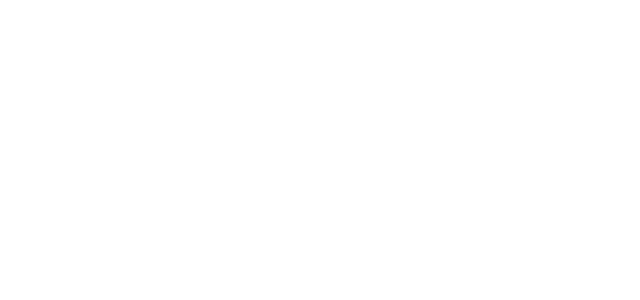
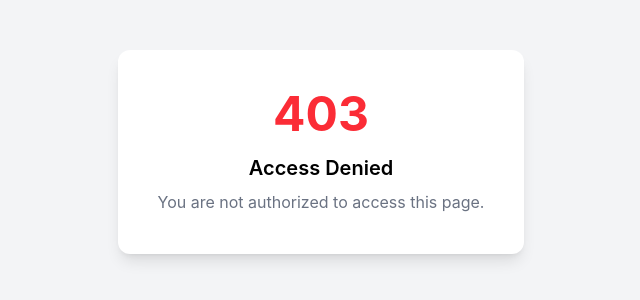
Before and after one commit to notashock/practice_fuel, a React app in the folder frontend/: page /unauthorized in a window 1280 px wide. Before the commit this address had no page. Shown: the part 248-548 px from the top of the page, without its empty margins (319-959 px from the left). Built offline with nearby package versions, Linux system fonts and the light colour scheme; sample sign-in values are in the browser's storage; the HTML template or start-up script is replaced by a standard one.

Commit message:
added protected route and modified app.jsx

```diff
--- a/frontend/src/App.jsx
+++ b/frontend/src/App.jsx
@@ -1,40 +1,78 @@
 import { BrowserRouter, Routes, Route } from "react-router-dom";
 
 import Login from "./pages/auth/Login";
+import Unauthorized from "./pages/Unauthorized";
 
 import AdminDashboard from "./pages/admin/AdminDashboard";
 import FleetDashboard from "./pages/fleet/FleetDashboard";
 import DriverDashboard from "./pages/driver/DriverDashboard";
 import MechanicDashboard from "./pages/mechanic/MechanicDashboard";
 
+import ProtectedRoute from "./routes/ProtectedRoute";
+
 function App() {
+
   return (
+
     <BrowserRouter>
+
       <Routes>
+
+        {/* PUBLIC */}
 
         <Route path="/" element={<Login />} />
 
         <Route
+          path="/unauthorized"
+          element={<Unauthorized />}
+        />
+
+        {/* ADMIN */}
+
+        <Route
           path="/admin/dashboard"
-          element={<AdminDashboard />}
+          element={
+            <ProtectedRoute allowedRoles={["ADMIN"]}>
+              <AdminDashboard />
+            </ProtectedRoute>
+          }
         />
+
+        {/* FLEET MANAGER */}
 
         <Route
           path="/fleet/dashboard"
-          element={<FleetDashboard />}
+          element={
+            <ProtectedRoute allowedRoles={["FLEET_MANAGER"]}>
+              <FleetDashboard />
+            </ProtectedRoute>
+          }
         />
+
+        {/* DRIVER */}
 
         <Route
           path="/driver/dashboard"
-          element={<DriverDashboard />}
+          element={
+            <ProtectedRoute allowedRoles={["DRIVER"]}>
+              <DriverDashboard />
+            </ProtectedRoute>
+          }
         />
+
+        {/* MECHANIC */}
 
         <Route
           path="/mechanic/dashboard"
-          element={<MechanicDashboard />}
+          element={
+            <ProtectedRoute allowedRoles={["MECHANIC"]}>
+              <MechanicDashboard />
+            </ProtectedRoute>
+          }
         />
 
       </Routes>
+
     </BrowserRouter>
   );
 }
--- /dev/null
+++ b/frontend/src/pages/Unauthorized.jsx
@@ -0,0 +1,26 @@
+
+export default function Unauthorized() {
+
+  return (
+
+    <div className="min-h-screen flex items-center justify-center bg-gray-100">
+
+      <div className="bg-white p-10 rounded-xl shadow-lg text-center">
+
+        <h1 className="text-5xl font-bold text-red-500 mb-4">
+          403
+        </h1>
+
+        <p className="text-xl font-semibold mb-2">
+          Access Denied
+        </p>
+
+        <p className="text-gray-500">
+          You are not authorized to access this page.
+        </p>
+
+      </div>
+
+    </div>
+  );
+}
--- /dev/null
+++ b/frontend/src/routes/ProtectedRoute.jsx
@@ -0,0 +1,25 @@
+import { Navigate } from "react-router-dom";
+import { useAuth } from "../context/AuthContext";
+
+export default function ProtectedRoute({
+  children,
+  allowedRoles = [],
+}) {
+
+  const { isAuthenticated, user } = useAuth();
+
+  // Not logged in
+  if (!isAuthenticated) {
+    return <Navigate to="/" replace />;
+  }
+
+  // Role check
+  if (
+    allowedRoles.length > 0 &&
+    !allowedRoles.includes(user?.role)
+  ) {
+    return <Navigate to="/unauthorized" replace />;
+  }
+
+  return children;
+}
```
